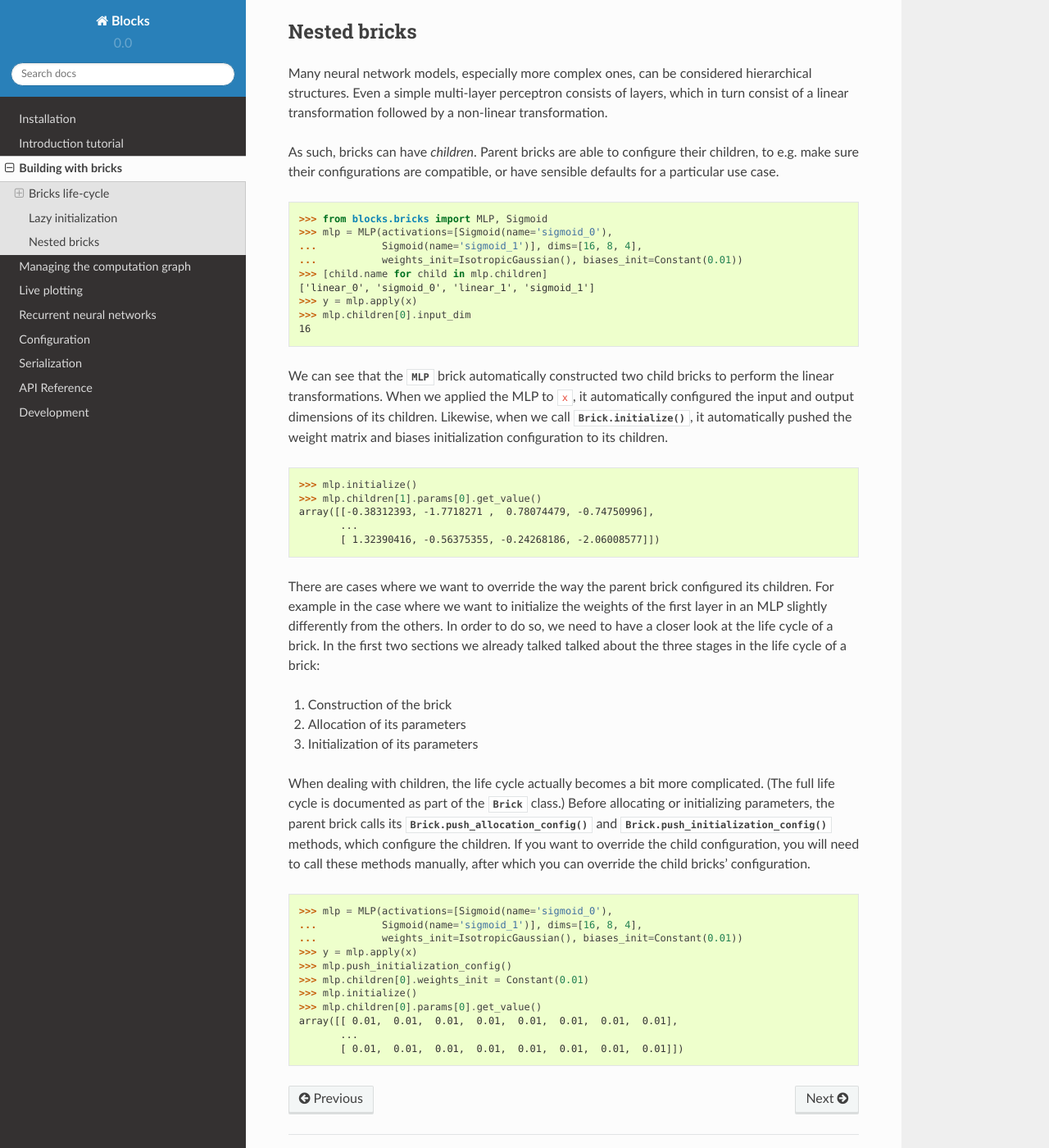
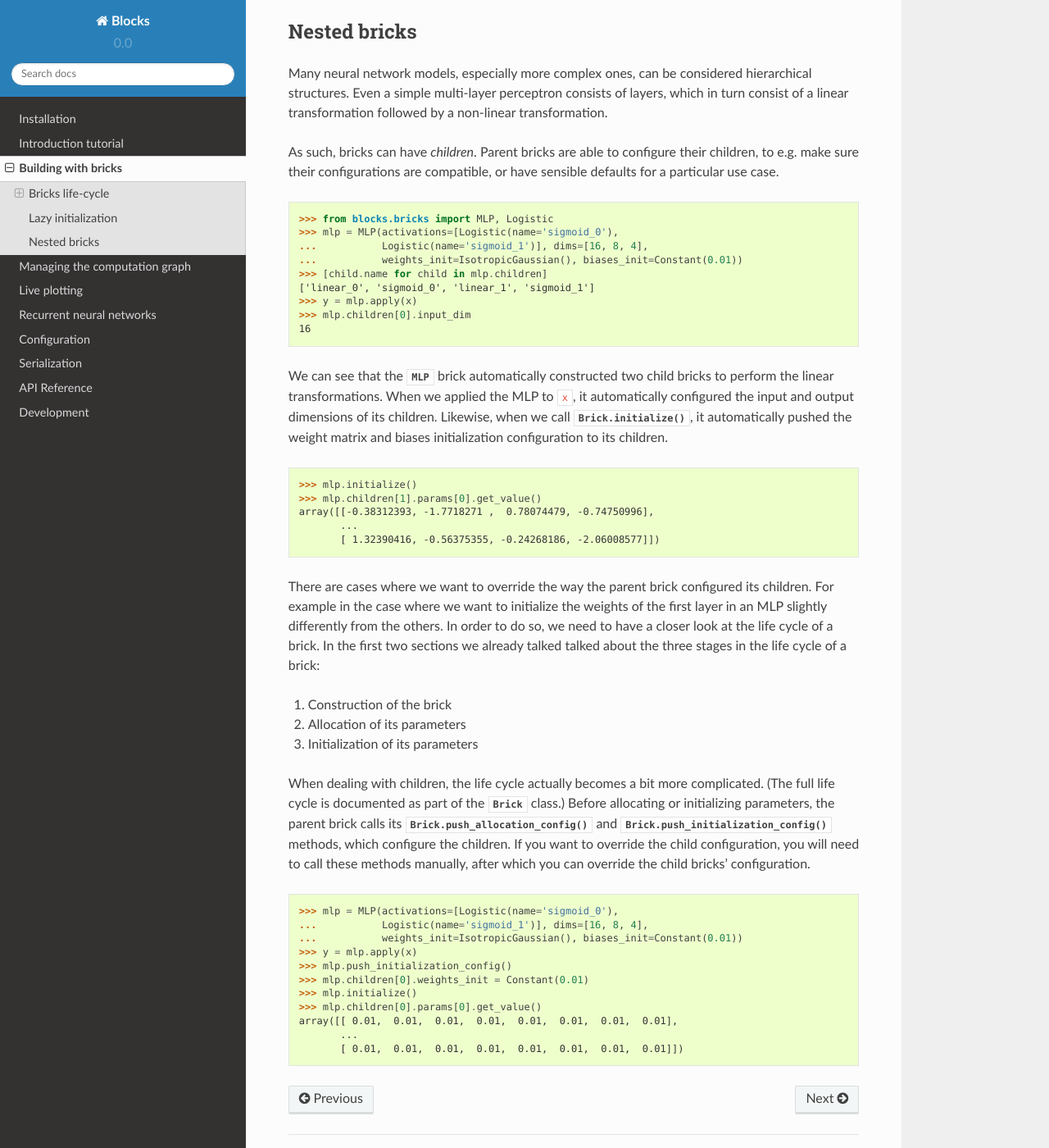
Before and after one commit to mila-iqia/blocks, a Sphinx documentation site: the page built from docs/bricks_overview.rst, in a window 1280 px wide and 1400 px high, scrolled down 2967 px. Shown: the whole window at 82% size. Built offline with Sphinx 7.4.7 and the Read the Docs theme 2.0.0, drawn with Linux system fonts in a browser that asks for light colours.

Commit message:
Rename Sigmoid to Logistic

```diff
--- a/docs/bricks_overview.rst
+++ b/docs/bricks_overview.rst
@@ -156,9 +156,9 @@ As such, bricks can have *children*. Parent bricks are able to configure their
 children, to e.g. make sure their configurations are compatible, or have
 sensible defaults for a particular use case.
 
-    >>> from blocks.bricks import MLP, Sigmoid
-    >>> mlp = MLP(activations=[Sigmoid(name='sigmoid_0'),
-    ...           Sigmoid(name='sigmoid_1')], dims=[16, 8, 4],
+    >>> from blocks.bricks import MLP, Logistic
+    >>> mlp = MLP(activations=[Logistic(name='sigmoid_0'),
+    ...           Logistic(name='sigmoid_1')], dims=[16, 8, 4],
     ...           weights_init=IsotropicGaussian(), biases_init=Constant(0.01))
     >>> [child.name for child in mlp.children]
     ['linear_0', 'sigmoid_0', 'linear_1', 'sigmoid_1']
@@ -199,8 +199,8 @@ children. If you want to override the child configuration, you will need to
 call these methods manually, after which you can override the child bricks'
 configuration.
 
-    >>> mlp = MLP(activations=[Sigmoid(name='sigmoid_0'),
-    ...           Sigmoid(name='sigmoid_1')], dims=[16, 8, 4],
+    >>> mlp = MLP(activations=[Logistic(name='sigmoid_0'),
+    ...           Logistic(name='sigmoid_1')], dims=[16, 8, 4],
     ...           weights_init=IsotropicGaussian(), biases_init=Constant(0.01))
     >>> y = mlp.apply(x)
     >>> mlp.push_initialization_config()
--- a/docs/cg.rst
+++ b/docs/cg.rst
@@ -23,9 +23,9 @@ on some of the layers.
 
     >>> from theano import tensor
     >>> x = tensor.matrix('features')
-    >>> from blocks.bricks import MLP, Sigmoid, Rectifier
+    >>> from blocks.bricks import MLP, Logistic, Rectifier
     >>> from blocks.initialization import IsotropicGaussian, Constant
-    >>> mlp = MLP(activations=[Rectifier()] * 2 + [Sigmoid()],
+    >>> mlp = MLP(activations=[Rectifier()] * 2 + [Logistic()],
     ...           dims=[784, 256, 128, 784],
     ...           weights_init=IsotropicGaussian(), biases_init=Constant(0.01))
     >>> y_hat = mlp.apply(x)
```
Also changed, not shown: 4 other files.
